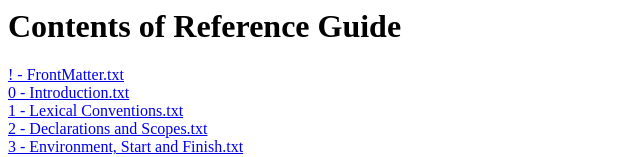
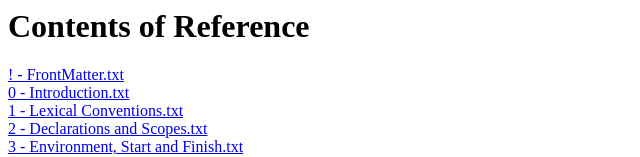
Before and after one commit to zinikiGareth/flas-doc, a plain HTML site: page flas-reference/flas-reference.html in a window 1280 px wide. Shown: the top 157 px of the page, without its empty margins (0-640 px from the left). Drawn offline with Linux system fonts and the light colour scheme.

Commit message:
Changes for updated SF

```diff
--- a/flas-reference/flas-reference.html
+++ b/flas-reference/flas-reference.html
@@ -1,12 +1,12 @@
 <html>
   <head>
-    <title>Contents of Reference Guide</title>
+    <title>Contents of Reference</title>
     <style>
       a { display: block; }
     </style>
   </head>
   <body>
-    <h1>Contents of Reference Guide</h1>
+    <h1>Contents of Reference</h1>
     <a href='https://docs.google.com/document/d/1rFBkhiiY1ys6YLs6GBnEbqPEv80GbXgrobwaS7WaSdI'/edit>! - FrontMatter.txt</a>
     <a href='https://docs.google.com/document/d/1fd3YnXTHZ2UhN8H6sUc6UsSe-1IoIfhq8bFk7aonDXQ'/edit>0 - Introduction.txt</a>
     <a href='https://docs.google.com/document/d/1GuQ82i0byIbAsIEPB12BqwoTUEy8TvIGh5-9Ws95IDY'/edit>1 - Lexical Conventions.txt</a>
```
Also changed, not shown: flas-reference/downloads/0 - Introduction.txt, flas-reference/downloads/11 - Methods.txt, flas-reference/downloads/12 - Agents.txt, flas-reference/downloads/15 - Services.txt, flas-reference/downloads/17 - Templates.txt, flas-reference/downloads/2 - Declarations and Scopes.txt, flas-reference/downloads/9 - Contracts.txt, 2 other files.
